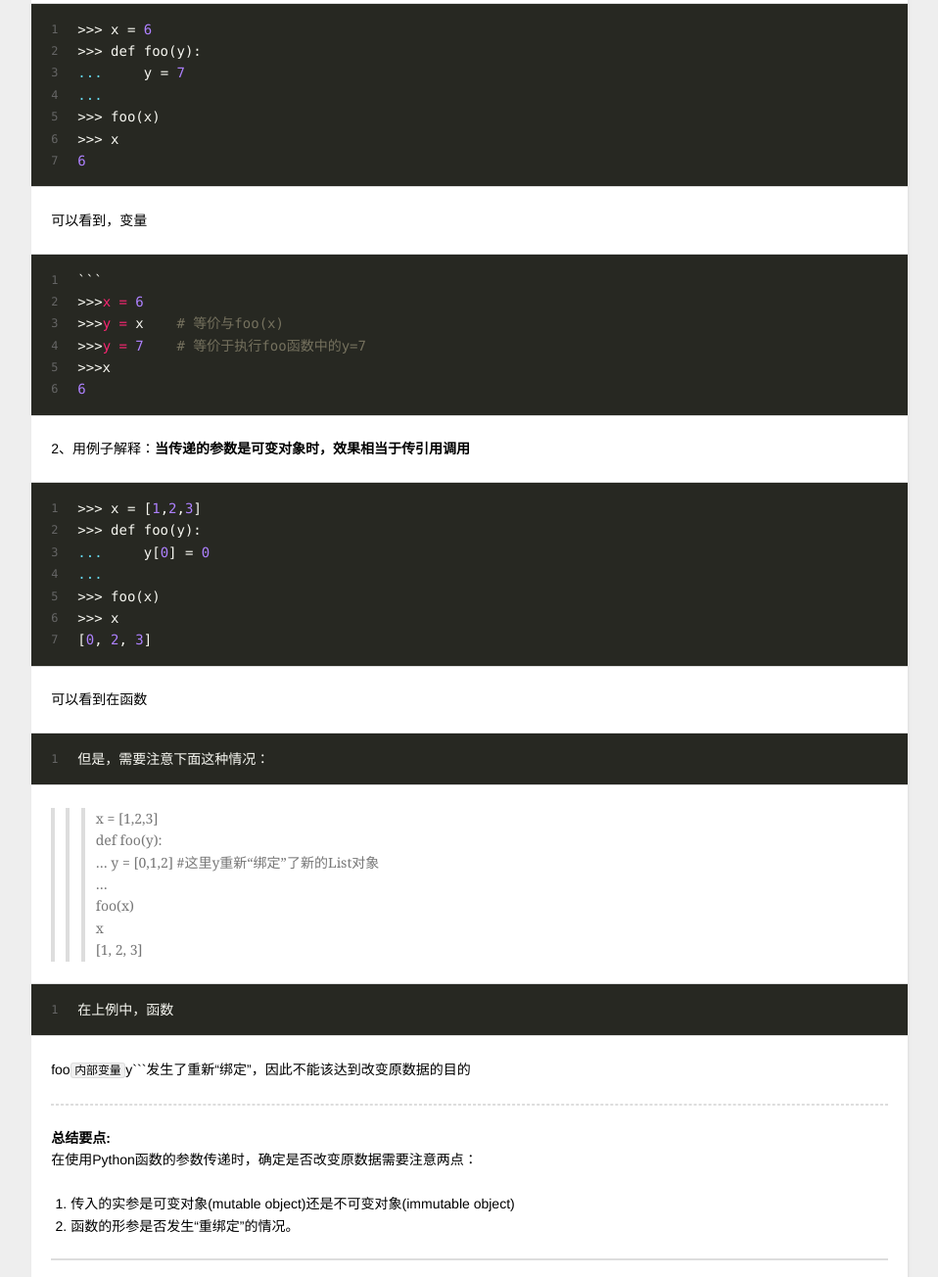
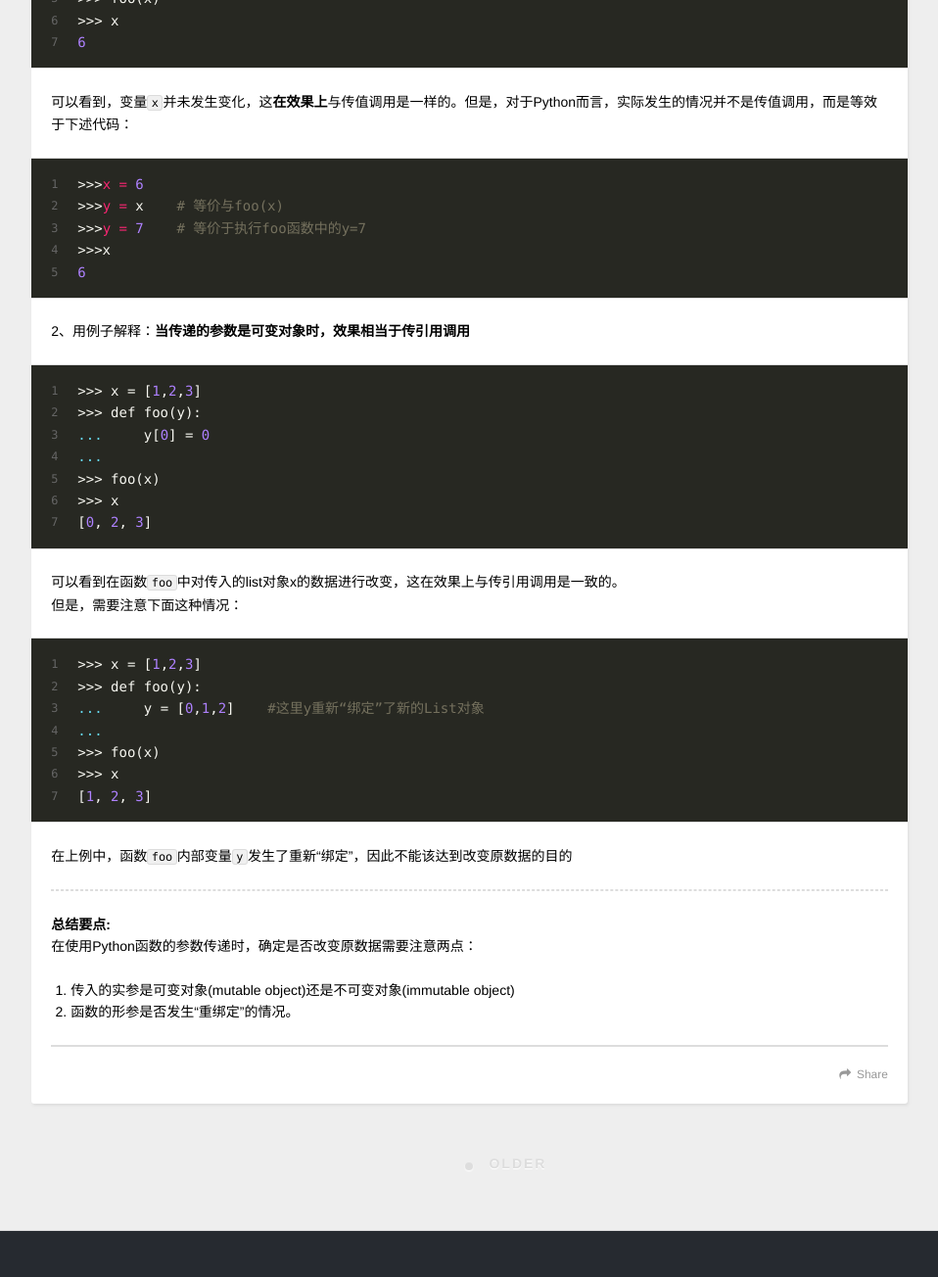
Before and after one commit to HITsZhao/HITsZhao.github.io, a plain HTML site: page 2015/01/18/Python-function-2/index.html in a window 1280 px wide. Shown: the part 2954-4258 px from the top of the page at 98% size, without its empty margins (8-966 px from the left). Drawn offline with nearby package versions, Linux system fonts and the light colour scheme.

Commit message:
Site updated: 2015-01-18 14:09:12

````diff
--- a/2015/01/18/Python-function-2/index.html
+++ b/2015/01/18/Python-function-2/index.html
@@ -87,7 +87,7 @@
       <section id="main"><article id="post-Python-function-2" class="article article-type-post" itemscope itemprop="blogPost">
   <div class="article-meta">
     <a href="/2015/01/18/Python-function-2/" class="article-date">
-  <time datetime="2015-01-18T06:04:36.000Z" itemprop="datePublished">Jan 18 2015</time>
+  <time datetime="2015-01-18T06:09:01.000Z" itemprop="datePublished">Jan 18 2015</time>
 </a>
 
   </div>
@@ -148,11 +148,8 @@
 <p><strong>Tips:</strong> 有一点需要说明一下：<br>由于在动态语言中，变量“绑定”的对象是动态的，所以，下面的例子不能作为immutable不可变的反例：</p>
 <figure class="highlight"><table><tr><td class="gutter"><pre><div class="line">1</div><div class="line">2</div><div class="line">3</div><div class="line">4</div></pre></td><td class="code"><pre><div class="line"><span class="input"><span class="prompt">&gt;&gt;&gt;</span> i = <span class="number">50</span></span></div><div class="line"><span class="input"><span class="prompt">&gt;&gt;&gt;</span> i += <span class="number">2</span></span></div><div class="line"><span class="input"><span class="prompt">&gt;&gt;&gt;</span> i</span></div><div class="line"><span class="number">52</span></div></pre></td></tr></table></figure>
 
-<p>原因在于 <code>i = 50</code> 和 </p>
-<figure class="highlight i"><figcaption><span>+=2``` 中 ```i``` 的所“绑定”的对象不同：当执行 ```i +=2``` 时 ```i``` 所表示的对象从 ```Number``` 型的对象 ```50```，变成了 ```Number``` 型的对象 ```52``` 。</span></figcaption><table><tr><td class="gutter"><pre><div class="line">1</div></pre></td><td class="code"><pre><div class="line">Python的内置函数[<span class="link_label">id()</span>](<span class="link_url">https://docs.python.org/2/library/functions.html#id</span>)可以查看对象的identity，下述例子可以说明，</div></pre></td></tr></table></figure>
-
-<p>i</p>
-<figure class="highlight “绑定”的对象是不同的。"><table><tr><td class="gutter"><pre><div class="line">1</div><div class="line">2</div><div class="line">3</div><div class="line">4</div><div class="line">5</div><div class="line">6</div><div class="line">7</div></pre></td><td class="code"><pre><div class="line"><span class="input"><span class="prompt">```</span></span></div><div class="line">&gt;&gt;&gt; i = <span class="number">50</span></div><div class="line"><span class="input"><span class="prompt">&gt;&gt;&gt;</span> id(i)</span></div><div class="line"><span class="input"><span class="prompt">26607512</span></span></div><div class="line">&gt;&gt;&gt; i += <span class="number">2</span></div><div class="line"><span class="input"><span class="prompt">&gt;&gt;&gt;</span> id(i)</span></div><div class="line"><span class="number">26607464</span></div></pre></td></tr></table></figure>
+<p>原因在于 <code>i = 50</code> 和 <code>i +=2</code> 中 <code>i</code> 的所“绑定”的对象不同：当执行 <code>i +=2</code> 时 <code>i</code> 所表示的对象从 <code>Number</code> 型的对象 <code>50</code>，变成了 <code>Number</code> 型的对象 <code>52</code> 。<br>Python的内置函数<a href="https://docs.python.org/2/library/functions.html#id" target="_blank" rel="external">id()</a>可以查看对象的identity，下述例子可以说明，<code>i</code> “绑定”的对象是不同的。</p>
+<figure class="highlight"><table><tr><td class="gutter"><pre><div class="line">1</div><div class="line">2</div><div class="line">3</div><div class="line">4</div><div class="line">5</div><div class="line">6</div></pre></td><td class="code"><pre><div class="line"><span class="input"><span class="prompt">&gt;&gt;&gt;</span> i = <span class="number">50</span></span></div><div class="line"><span class="input"><span class="prompt">&gt;&gt;&gt;</span> id(i)</span></div><div class="line"><span class="input"><span class="prompt">26607512</span></span></div><div class="line">&gt;&gt;&gt; i += <span class="number">2</span></div><div class="line"><span class="input"><span class="prompt">&gt;&gt;&gt;</span> id(i)</span></div><div class="line"><span class="number">26607464</span></div></pre></td></tr></table></figure>
 
 <h3 id="2-_Python函数参数传递">2. Python函数参数传递</h3>
 <blockquote>
@@ -162,25 +159,16 @@
 <p>1、首先用例子解释一下：<strong>当传递的参数是不可变对象时，效果相当于传值调用</strong>：</p>
 <figure class="highlight"><table><tr><td class="gutter"><pre><div class="line">1</div><div class="line">2</div><div class="line">3</div><div class="line">4</div><div class="line">5</div><div class="line">6</div><div class="line">7</div></pre></td><td class="code"><pre><div class="line">&gt;&gt;&gt; x = <span class="number">6</span></div><div class="line">&gt;&gt;&gt; def foo(y):</div><div class="line"><span class="keyword">...</span>     y = <span class="number">7</span></div><div class="line"><span class="keyword">...</span> </div><div class="line">&gt;&gt;&gt; foo(x)</div><div class="line">&gt;&gt;&gt; x</div><div class="line"><span class="number">6</span></div></pre></td></tr></table></figure>
 
-<p>可以看到，变量</p>
-<figure class="highlight x```并未发生变化，这**在效果上**与传值调用是一样的。但是，对于Python而言，实际发生的情况并不是传值调用，而是等效于下述代码："><table><tr><td class="gutter"><pre><div class="line">1</div><div class="line">2</div><div class="line">3</div><div class="line">4</div><div class="line">5</div><div class="line">6</div></pre></td><td class="code"><pre><div class="line">```</div><div class="line">&gt;&gt;&gt;<span class="variable">x =</span> <span class="number">6</span></div><div class="line">&gt;&gt;&gt;<span class="variable">y =</span> x    <span class="comment"># 等价与foo(x)</span></div><div class="line">&gt;&gt;&gt;<span class="variable">y =</span> <span class="number">7</span>    <span class="comment"># 等价于执行foo函数中的y=7</span></div><div class="line">&gt;&gt;&gt;x</div><div class="line"><span class="number">6</span></div></pre></td></tr></table></figure>
+<p>可以看到，变量<code>x</code>并未发生变化，这<strong>在效果上</strong>与传值调用是一样的。但是，对于Python而言，实际发生的情况并不是传值调用，而是等效于下述代码：</p>
+<figure class="highlight"><table><tr><td class="gutter"><pre><div class="line">1</div><div class="line">2</div><div class="line">3</div><div class="line">4</div><div class="line">5</div></pre></td><td class="code"><pre><div class="line">&gt;&gt;&gt;<span class="variable">x =</span> <span class="number">6</span></div><div class="line">&gt;&gt;&gt;<span class="variable">y =</span> x    <span class="comment"># 等价与foo(x)</span></div><div class="line">&gt;&gt;&gt;<span class="variable">y =</span> <span class="number">7</span>    <span class="comment"># 等价于执行foo函数中的y=7</span></div><div class="line">&gt;&gt;&gt;x</div><div class="line"><span class="number">6</span></div></pre></td></tr></table></figure>
 
 <p>2、用例子解释：<strong>当传递的参数是可变对象时，效果相当于传引用调用</strong></p>
 <figure class="highlight"><table><tr><td class="gutter"><pre><div class="line">1</div><div class="line">2</div><div class="line">3</div><div class="line">4</div><div class="line">5</div><div class="line">6</div><div class="line">7</div></pre></td><td class="code"><pre><div class="line">&gt;&gt;&gt; x = [<span class="number">1</span>,<span class="number">2</span>,<span class="number">3</span>]</div><div class="line">&gt;&gt;&gt; def foo(y):</div><div class="line"><span class="keyword">...</span>     y[<span class="number">0</span>] = <span class="number">0</span></div><div class="line"><span class="keyword">...</span> </div><div class="line">&gt;&gt;&gt; foo(x)</div><div class="line">&gt;&gt;&gt; x</div><div class="line">[<span class="number">0</span>, <span class="number">2</span>, <span class="number">3</span>]</div></pre></td></tr></table></figure>
 
-<p>可以看到在函数</p>
-<figure class="highlight foo```中对传入的list对象x的数据进行改变，这在效果上与传引用调用是一致的。"><table><tr><td class="gutter"><pre><div class="line">1</div></pre></td><td class="code"><pre><div class="line">但是，需要注意下面这种情况：</div></pre></td></tr></table></figure>
+<p>可以看到在函数<code>foo</code>中对传入的list对象x的数据进行改变，这在效果上与传引用调用是一致的。<br>但是，需要注意下面这种情况：</p>
+<figure class="highlight"><table><tr><td class="gutter"><pre><div class="line">1</div><div class="line">2</div><div class="line">3</div><div class="line">4</div><div class="line">5</div><div class="line">6</div><div class="line">7</div></pre></td><td class="code"><pre><div class="line">&gt;&gt;&gt; x = [<span class="number">1</span>,<span class="number">2</span>,<span class="number">3</span>]</div><div class="line">&gt;&gt;&gt; def foo(y):</div><div class="line"><span class="keyword">...</span>     y = [<span class="number">0</span>,<span class="number">1</span>,<span class="number">2</span>]    <span class="comment">#这里y重新“绑定”了新的List对象</span></div><div class="line"><span class="keyword">...</span> </div><div class="line">&gt;&gt;&gt; foo(x)</div><div class="line">&gt;&gt;&gt; x</div><div class="line">[<span class="number">1</span>, <span class="number">2</span>, <span class="number">3</span>]</div></pre></td></tr></table></figure>
 
-<blockquote>
-<blockquote>
-<blockquote>
-<p>x = [1,2,3]<br>def foo(y):<br>…     y = [0,1,2]    #这里y重新“绑定”了新的List对象<br>…<br>foo(x)<br>x<br>[1, 2, 3]</p>
-</blockquote>
-</blockquote>
-</blockquote>
-<figure class="highlight"><table><tr><td class="gutter"><pre><div class="line">1</div></pre></td><td class="code"><pre><div class="line">在上例中，函数</div></pre></td></tr></table></figure>
-
-<p>foo<code>内部变量</code>y```发生了重新“绑定”，因此不能该达到改变原数据的目的</p>
+<p>在上例中，函数<code>foo</code>内部变量<code>y</code>发生了重新“绑定”，因此不能该达到改变原数据的目的</p>
 <hr>
 <p><strong>总结要点:</strong><br>在使用Python函数的参数传递时，确定是否改变原数据需要注意两点：</p>
 <ol>
````
Also changed, not shown: archives/2015/01/index.html (+8 -20 lines), archives/2015/index.html (+8 -20 lines), archives/index.html (+8 -20 lines), index.html (+8 -20 lines).
